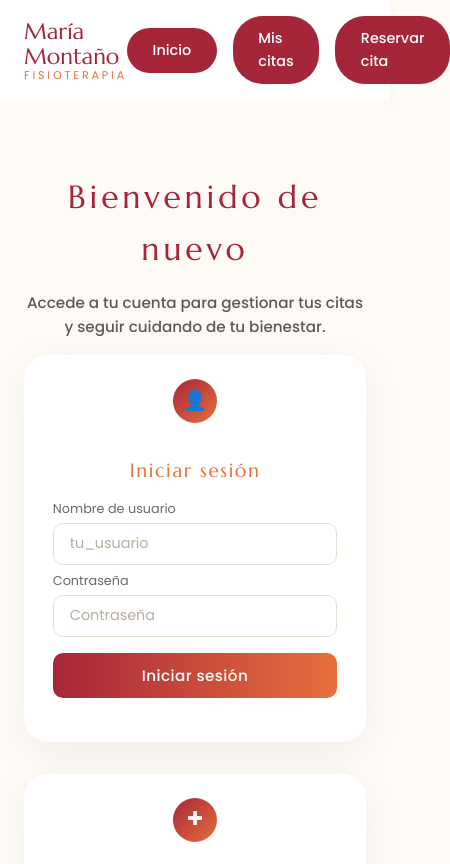
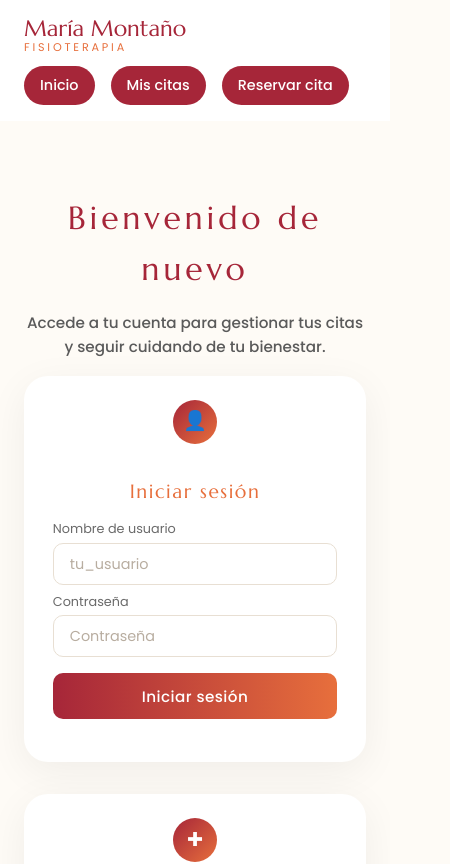
Before and after one commit to Rafhalico/Fisio-app-frontend, a React (Vite) app: page /acceso in a window 390 px wide. Shown: the top 864 px of the page, 450 px wide, since content can reach past the window. Built offline with nearby package versions, Linux system fonts and the light colour scheme.

Commit message:
Navbar responsive para movil

```diff
--- a/src/App.css
+++ b/src/App.css
@@ -145,6 +145,7 @@ p {
   display: flex;
   gap: 1rem;
   align-items: center;
+  flex-wrap: wrap;
 }
 
 .navbar-links a {
@@ -876,6 +877,16 @@ p {
   }
   .navbar {
     padding: 1rem 1.5rem;
+    flex-direction: column;
+    align-items: flex-start;
+    gap: 0.8rem;
+  }
+  .navbar-links {
+    justify-content: flex-start;
+  }
+  .btn-nav {
+    padding: 0.5rem 1rem;
+    font-size: 0.8rem;
   }
   .hero {
     padding: 2rem 1.5rem;
@@ -890,7 +901,6 @@ p {
     padding: 2rem 1.5rem;
   }
 }
-
 .resumen-reserva {
   background-color: #FDF0E6;
   border-radius: 12px;
```
